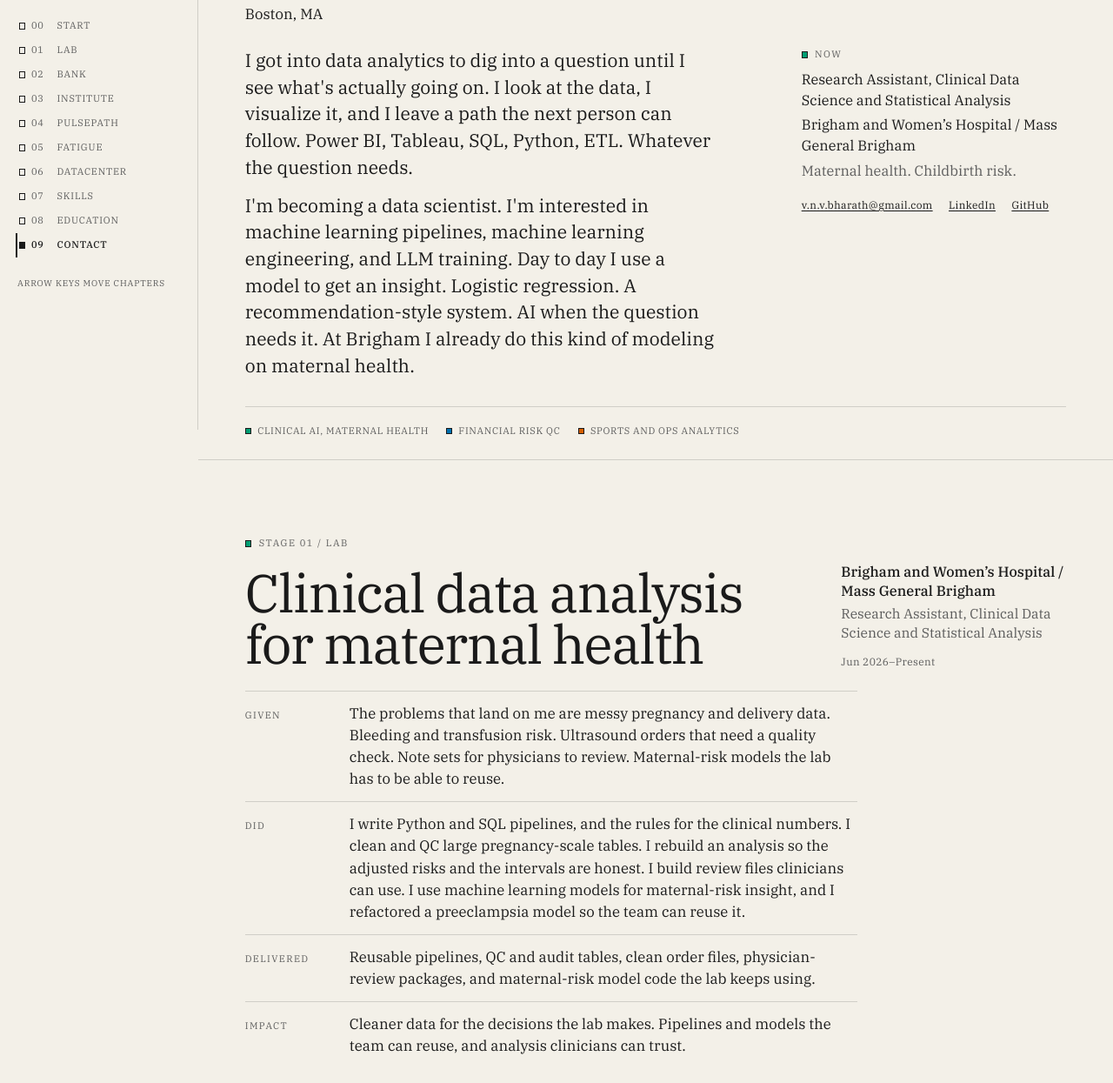
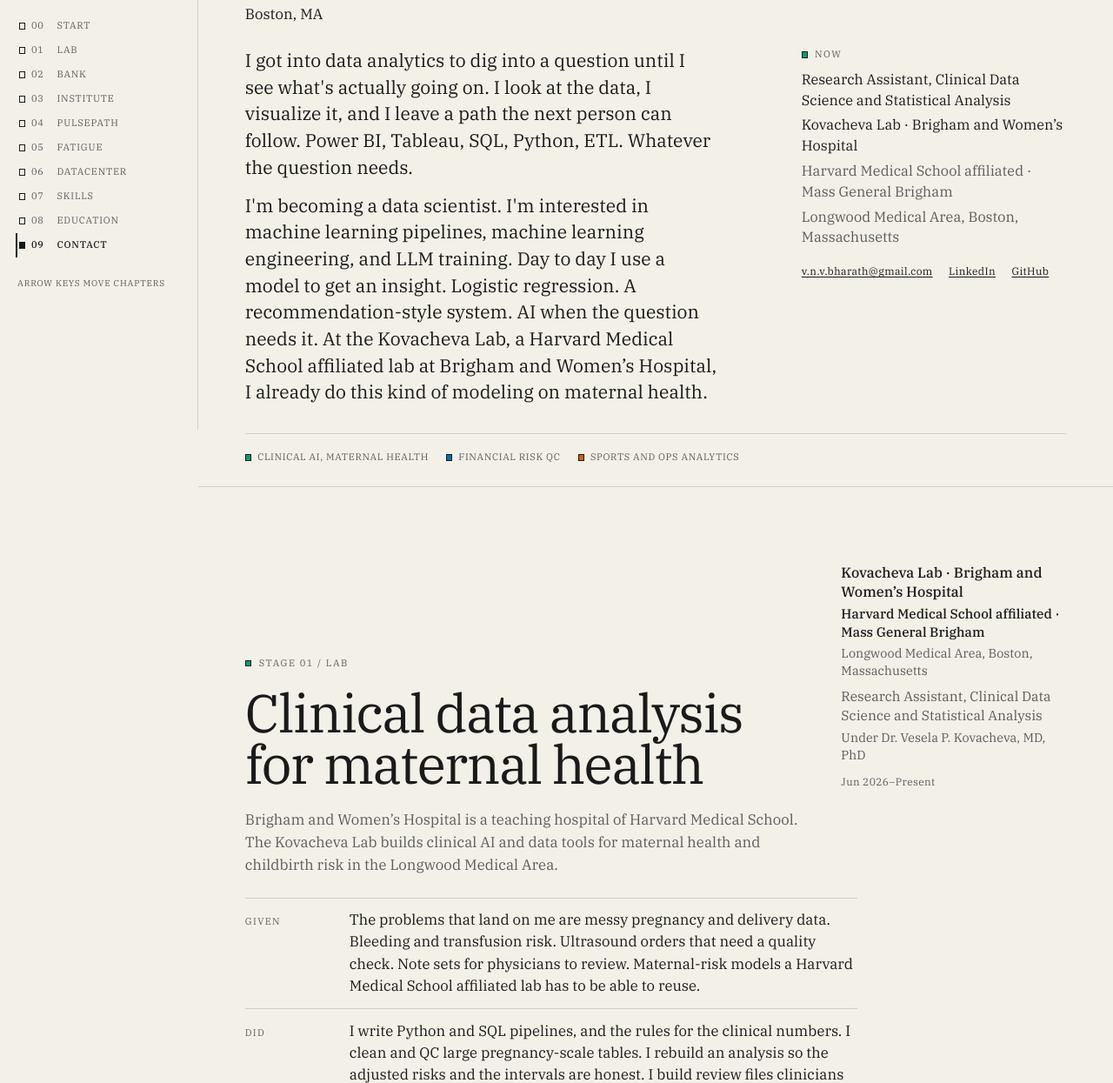
Before and after one commit to NeelVadlamudi/neelresume, a plain HTML site: page index.html in a window 1280 px wide. Shown: the part 306-1551 px from the top of the page at 87% size. Drawn offline with Linux system fonts and the light colour scheme.

Commit message:
Surface Harvard Medical School affiliation on Lab

```diff
--- a/index.html
+++ b/index.html
@@ -72,13 +72,14 @@
         <div class="hero-grid">
           <div class="hero-copy">
             <p class="lede">I got into data analytics to dig into a question until I see what's actually going on. I look at the data, I visualize it, and I leave a path the next person can follow. Power BI, Tableau, SQL, Python, ETL. Whatever the question needs.</p>
-            <p class="lede">I'm becoming a data scientist. I'm interested in machine learning pipelines, machine learning engineering, and LLM training. Day to day I use a model to get an insight. Logistic regression. A recommendation-style system. AI when the question needs it. At Brigham I already do this kind of modeling on maternal health.</p>
+            <p class="lede">I'm becoming a data scientist. I'm interested in machine learning pipelines, machine learning engineering, and LLM training. Day to day I use a model to get an insight. Logistic regression. A recommendation-style system. AI when the question needs it. At the Kovacheva Lab, a Harvard Medical School affiliated lab at Brigham and Women’s Hospital, I already do this kind of modeling on maternal health.</p>
           </div>
           <div class="hero-side">
             <p class="now-k"><span class="mark mark-green" aria-hidden="true"></span> Now</p>
             <p class="now">Research Assistant, Clinical Data Science and Statistical Analysis</p>
-            <p class="now now-org">Brigham and Women’s Hospital / Mass General Brigham</p>
-            <p class="now now-line">Maternal health. Childbirth risk.</p>
+            <p class="now now-org">Kovacheva Lab · Brigham and Women’s Hospital</p>
+            <p class="now now-line">Harvard Medical School affiliated · Mass General Brigham</p>
+            <p class="now now-line">Longwood Medical Area, Boston, Massachusetts</p>
             <ul class="links">
               <li><a href="mailto:v.n.v.bharath@gmail.com">v.n.v.bharath@gmail.com</a></li>
               <li><a href="https://linkedin.com/in/neel109" target="_blank" rel="noopener noreferrer">LinkedIn<span class="vh"> (opens in a new tab)</span></a></li>
@@ -103,15 +104,19 @@
             <h2 class="outcome" id="lab-title">Clinical data analysis for maternal health</h2>
           </div>
           <div class="facts">
-            <p class="org">Brigham and Women’s Hospital / Mass General Brigham</p>
+            <p class="org">Kovacheva Lab · Brigham and Women’s Hospital</p>
+            <p class="affiliate">Harvard Medical School affiliated · Mass General Brigham</p>
+            <p class="place">Longwood Medical Area, Boston, Massachusetts</p>
             <p class="role">Research Assistant, Clinical Data Science and Statistical Analysis</p>
+            <p class="pi">Under Dr. Vesela P. Kovacheva, MD, PhD</p>
             <p class="when">Jun 2026–Present</p>
           </div>
         </header>
+        <p class="lab-brand">Brigham and Women’s Hospital is a teaching hospital of Harvard Medical School. The Kovacheva Lab builds clinical AI and data tools for maternal health and childbirth risk in the Longwood Medical Area.</p>
         <dl class="star">
           <div>
             <dt>Given</dt>
-            <dd>The problems that land on me are messy pregnancy and delivery data. Bleeding and transfusion risk. Ultrasound orders that need a quality check. Note sets for physicians to review. Maternal-risk models the lab has to be able to reuse.</dd>
+            <dd>The problems that land on me are messy pregnancy and delivery data. Bleeding and transfusion risk. Ultrasound orders that need a quality check. Note sets for physicians to review. Maternal-risk models a Harvard Medical School affiliated lab has to be able to reuse.</dd>
           </div>
           <div>
             <dt>Did</dt>
@@ -123,7 +128,7 @@
           </div>
           <div>
             <dt>Impact</dt>
-            <dd>Cleaner data for the decisions the lab makes. Pipelines and models the team can reuse, and analysis clinicians can trust.</dd>
+            <dd>Cleaner data for decisions in a high-stakes maternal-health setting. Pipelines and models the Kovacheva Lab can reuse, and analysis the clinical side can trust.</dd>
           </div>
         </dl>
         <ul class="scale">
--- a/styles.css
+++ b/styles.css
@@ -568,23 +568,53 @@ h1:focus-visible {
   line-height: 1.35;
 }
 
+.facts .affiliate {
+  margin-top: 0.28rem;
+  font-weight: 500;
+  font-size: 0.95rem;
+  line-height: 1.35;
+  color: var(--ink);
+}
+
+.facts .place,
 .facts .role,
+.facts .pi,
 .facts .when {
   color: var(--muted);
 }
 
+.facts .place {
+  margin-top: 0.28rem;
+  font-size: 0.9rem;
+  line-height: 1.4;
+}
+
 .facts .role {
-  margin-top: 0.35rem;
+  margin-top: 0.55rem;
   font-size: 0.98rem;
   line-height: 1.4;
 }
 
+.facts .pi {
+  margin-top: 0.28rem;
+  font-size: 0.9rem;
+  line-height: 1.4;
+}
+
 .facts .when {
-  margin-top: 0.8rem;
+  margin-top: 0.7rem;
   font-family: var(--serif);
   font-size: 0.75rem;
   letter-spacing: 0.03em;
   line-height: 1.5;
+}
+
+.lab-brand {
+  max-width: 40rem;
+  margin: 1.35rem 0 0;
+  font-size: 1.05rem;
+  line-height: 1.55;
+  color: var(--muted);
 }
 
 .prose {
```
